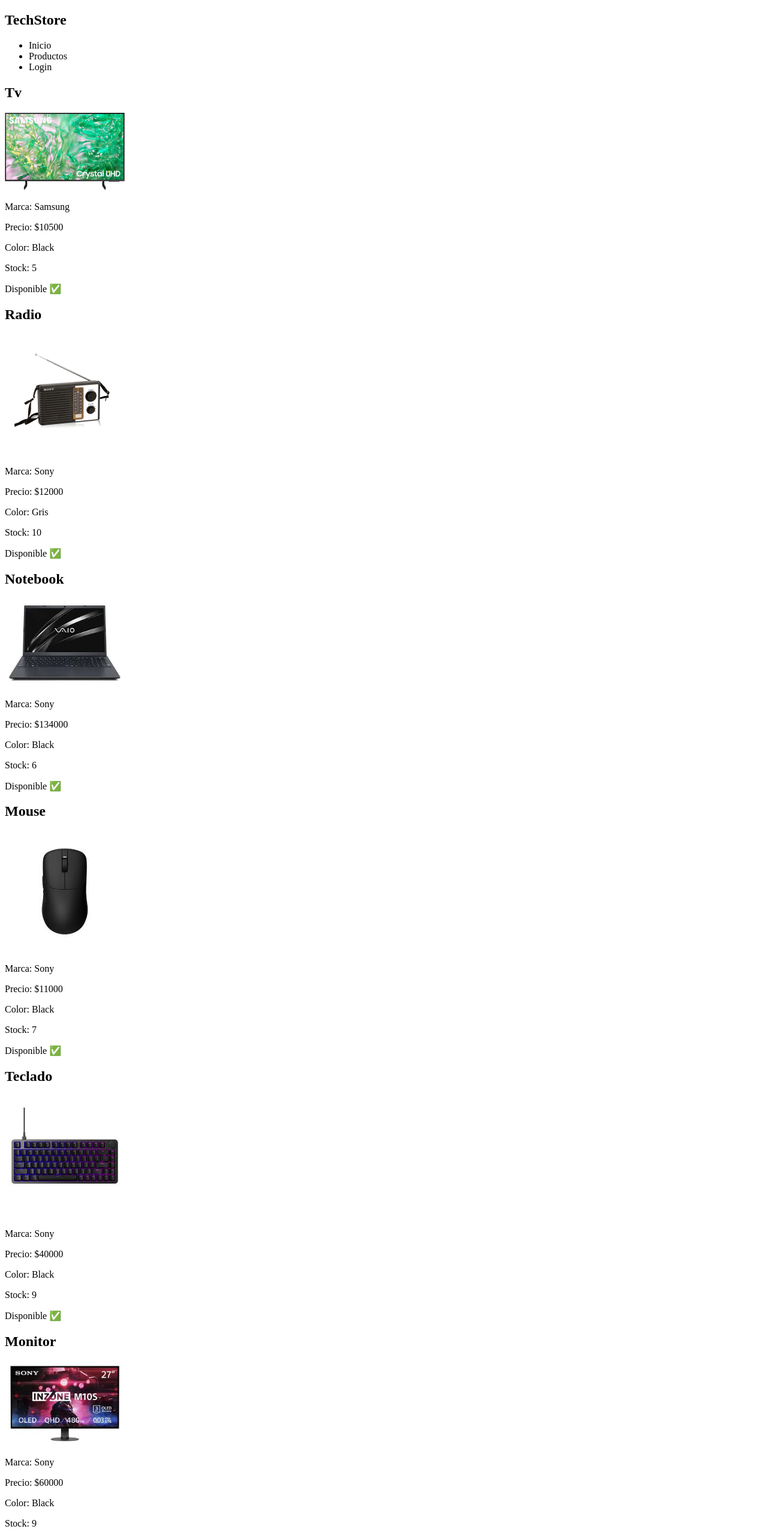
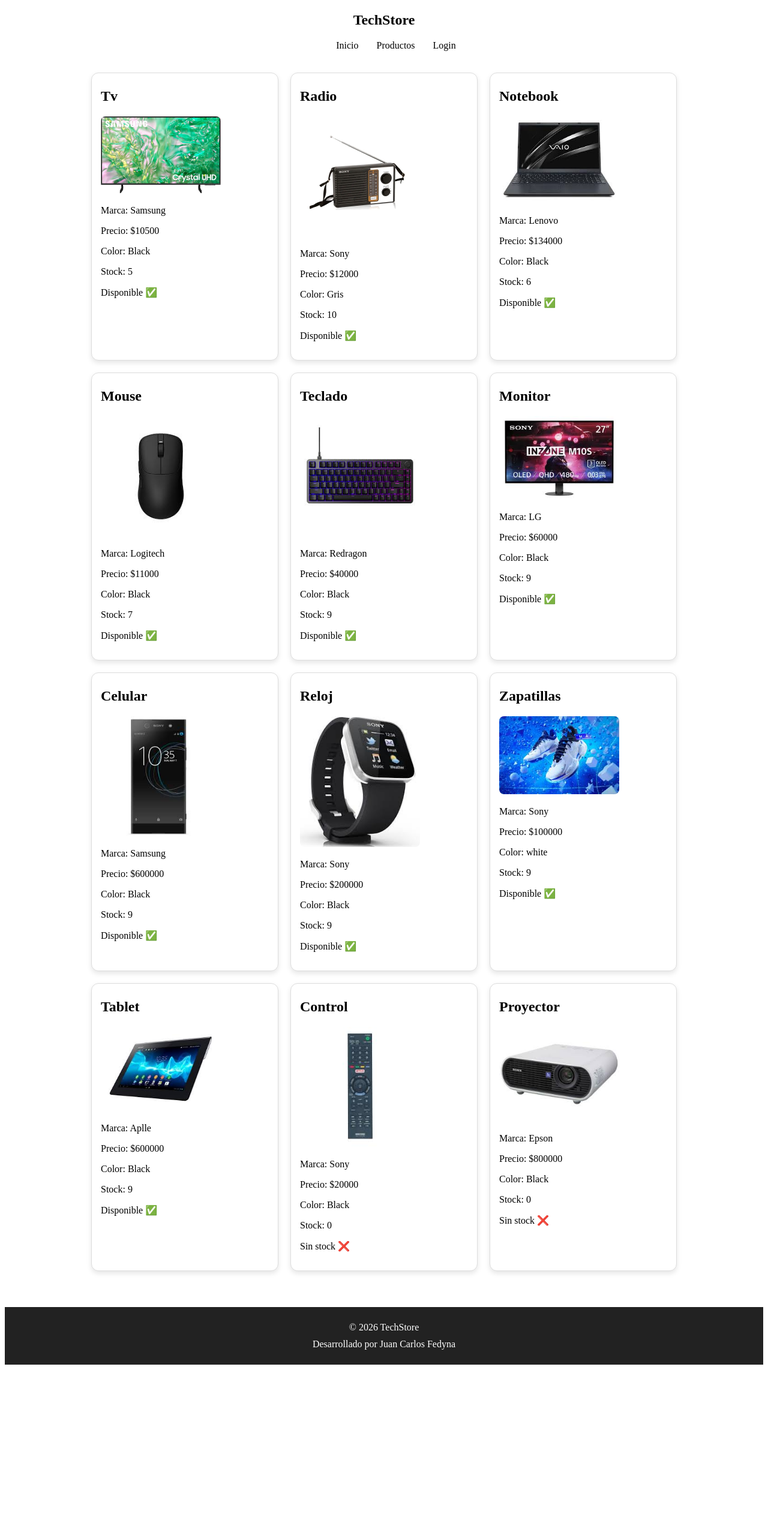
Before and after one commit to FedynaCarlos/techstore, a React app in the folder frontend/: page / in a window 1280 px wide. Shown: the top 2564 px of the page at 60% size. After the commit the page ends 2283 px from the top, so only its background shows below. Built offline with nearby package versions, Linux system fonts and the light colour scheme; the HTML template or start-up script is replaced by a standard one.

Commit message:
feat: finalizar version portfolio de TechStore

```diff
--- /dev/null
+++ b/frontend/src/components/Footer.css
@@ -0,0 +1,17 @@
+.footer {
+  display: flex;
+  flex-direction: column;
+  align-items: center;
+  justify-content: center;
+
+  text-align: center;
+
+  padding: 20px;
+  margin-top: 40px;
+
+  background-color: #222;
+  color: white;
+}
+.footer p {
+  margin: 5px 0;
+}
--- a/frontend/src/components/Footer.jsx
+++ b/frontend/src/components/Footer.jsx
@@ -1,7 +1,10 @@
+import "./Footer.css";
+
 function Footer() {
   return (
-    <footer>
+    <footer className="footer">
       <p>© 2026 TechStore</p>
+      <p>Desarrollado por Juan Carlos Fedyna</p>
     </footer>
   );
 }
--- /dev/null
+++ b/frontend/src/components/Navbar.css
@@ -0,0 +1,12 @@
+
+nav h1 {
+  text-align: center;
+  margin-bottom: 20px;
+}
+
+nav ul {
+  display: flex;
+  justify-content: center;
+  gap: 30px;
+  list-style: none;
+}
--- a/frontend/src/components/Navbar.jsx
+++ b/frontend/src/components/Navbar.jsx
@@ -1,3 +1,4 @@
+import "./Navbar.css";
 function Navbar() {
   return (
     <nav>
--- /dev/null
+++ b/frontend/src/components/Producto.css
@@ -0,0 +1,29 @@
+.producto-card {
+  width: 280px;
+  border: 1px solid #ddd;
+  border-radius: 12px;
+  padding: 15px;
+  background: white;
+  box-shadow: 0 4px 8px rgba(0,0,0,.1);
+  transition: transform .2s;
+}
+
+.producto-card:hover {
+  transform: translateY(-5px);
+}
+
+.producto-card img {
+  width: 100%;
+  height: 180px;
+  object-fit: cover;
+  border-radius: 8px;
+}
+
+.producto-card h2 {
+  margin-top: 10px;
+}
+@media (max-width: 768px) {
+  .producto-card {
+    width: 90%;
+  }
+}
--- a/frontend/src/components/Producto.jsx
+++ b/frontend/src/components/Producto.jsx
@@ -1,6 +1,7 @@
+import "./Producto.css";
 function Producto(props) {
   return (
-    <div>
+    <div className="producto-card">
       <h2>{props.nombre}</h2>
       <img
   src={props.imagen}
--- a/frontend/src/data/productos.js
+++ b/frontend/src/data/productos.js
@@ -32,7 +32,7 @@
     precio: 134000,
     color: "Black",
     stock: 6,
-    marca: "Sony",
+    marca: "Lenovo",
     imagen: notebookImg,
   },
   {
@@ -40,7 +40,7 @@
     precio: 11000,
     color: "Black",
     stock: 7,
-    marca: "Sony",
+    marca: "Logitech",
     imagen: mouseImg,
   },
   {
@@ -48,7 +48,7 @@
     precio: 40000,
     color: "Black",
     stock: 9,
-    marca: "Sony",
+    marca: "Redragon",
     imagen: tecladoImg,
   },
   {
@@ -56,7 +56,7 @@
     precio: 60000,
     color: "Black",
     stock: 9,
-    marca: "Sony",
+    marca: "LG",
     imagen: monitorImg,
   },
   {
@@ -64,7 +64,7 @@
     precio: 600000,
     color: "Black",
     stock: 9,
-    marca: "Sony",
+    marca: "Samsung",
     imagen: celularImg,
   },
   {
@@ -88,7 +88,7 @@
     precio: 600000,
     color: "Black",
     stock: 9,
-    marca: "Sony",
+    marca: "Aplle",
     imagen: tabletImg,
   },
   {
@@ -104,7 +104,7 @@
     precio: 800000,
     color: "Black",
     stock: 0,
-    marca: "Sony",
+    marca: "Epson",
     imagen: proyectorImg,
   },
 ];
--- /dev/null
+++ b/frontend/src/pages/Home.css
@@ -0,0 +1,7 @@
+.productos-container {
+  display: flex;
+  flex-wrap: wrap;
+  gap: 20px;
+  justify-content: center;
+  padding: 20px;
+}
--- a/frontend/src/pages/Home.jsx
+++ b/frontend/src/pages/Home.jsx
@@ -1,9 +1,10 @@
+import "./Home.css";
 import productos from "../data/productos";
 import Producto from "../components/Producto";
 
 function Home() {
   return (
-    <div>
+    <div className="productos-container">
       {productos.map((producto) => (
         <Producto
           nombre={producto.nombre}
```
Also changed, not shown: 1 other file (tests, documents, lock files or other folders).
